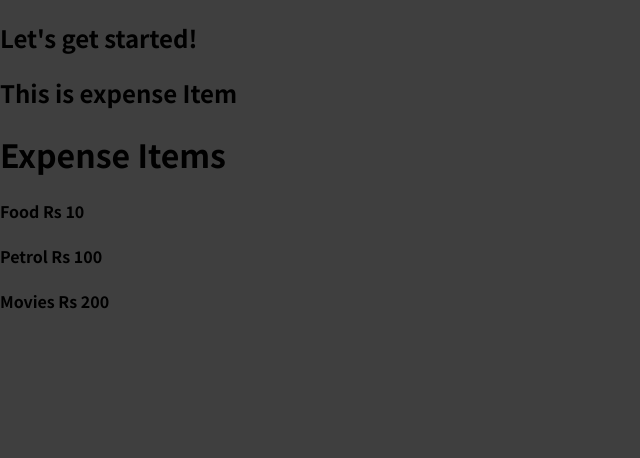
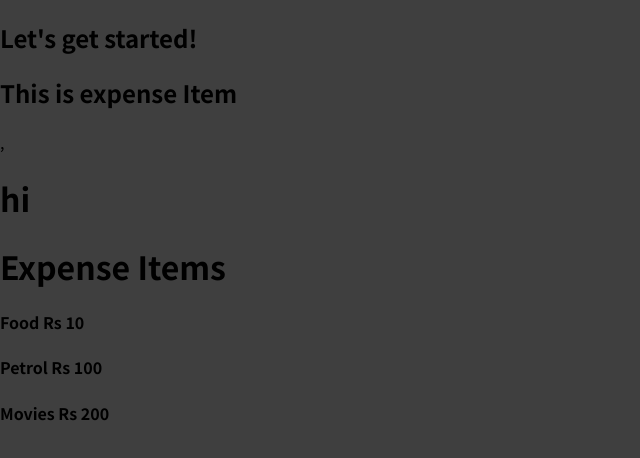
Before and after one commit to sampath11790/React-expense, a JavaScript app: page / in a window 1280 px wide. Shown: the top 458 px of the page, without its empty margins (0-640 px from the left). Built offline with nearby package versions, Linux system fonts and the light colour scheme.

Commit message:
added some messgge

```diff
--- a/src/components/ExpenseItem.js
+++ b/src/components/ExpenseItem.js
@@ -1,4 +1,8 @@
 function ExpenceItem(){
-    return <h2>This is expense Item</h2>
+    return (
+    <div>
+        <h2>This is expense Item</h2>,
+            <h1>hi</h1>
+        </div>)
 }
 export default ExpenceItem
```
